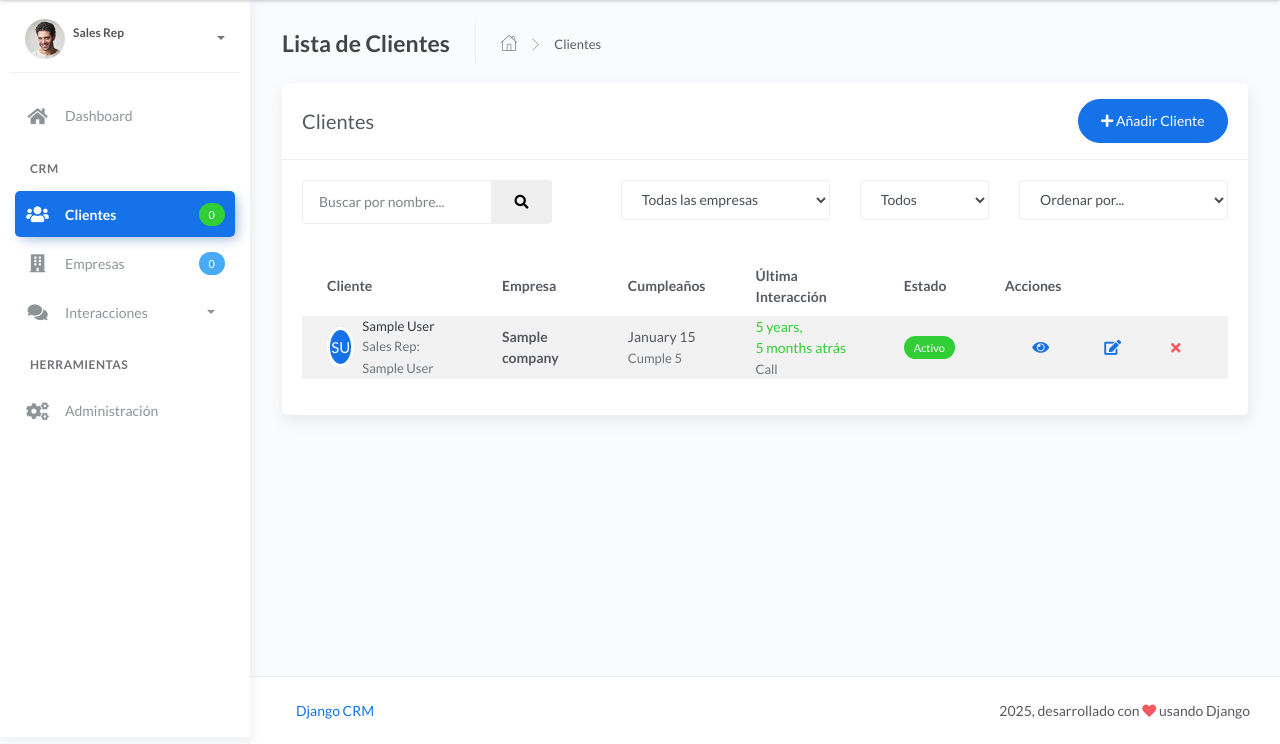
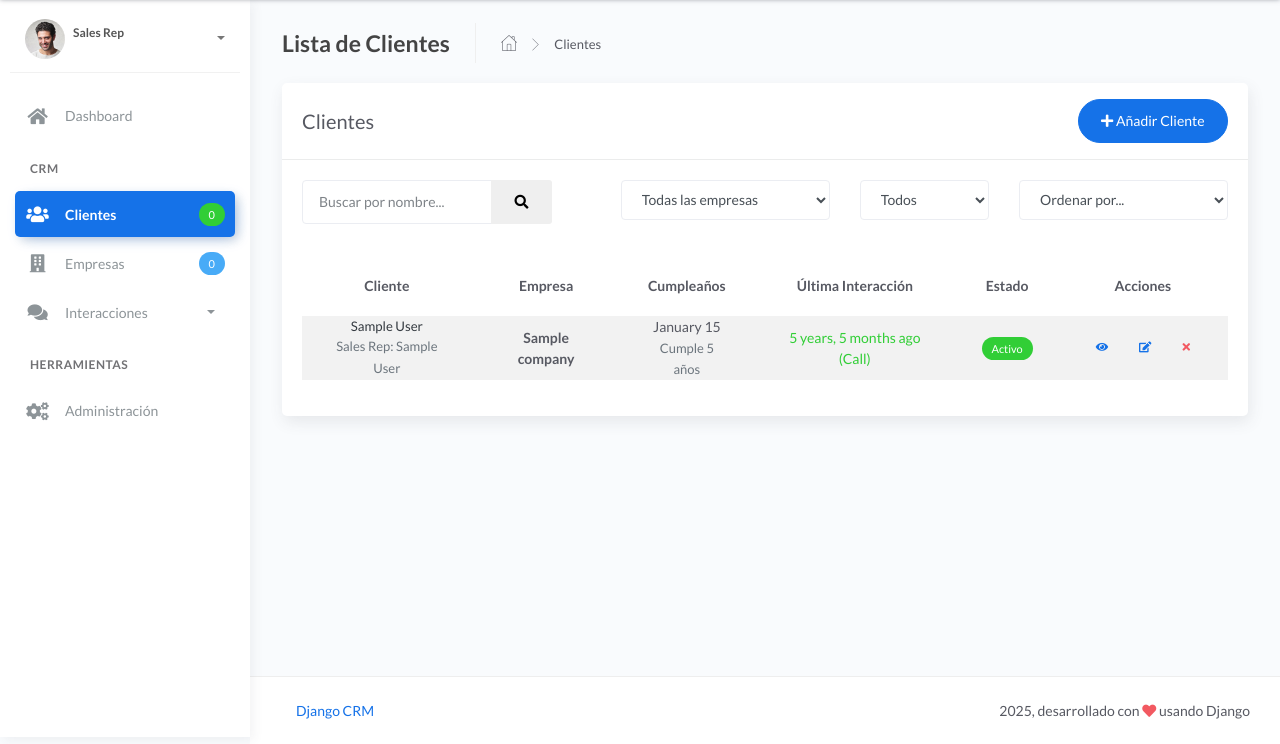
Before and after one commit to LucianolejandroUtp/django_app, a Django app: page /customers/ in a window 1280 px wide. Shown: the part 63-807 px from the top of the page. Run offline with Django 5.2, Linux system fonts and the light colour scheme; tables that the repository leaves empty hold one stand-in row (values such as "Sample post"); some libraries are stand-ins or nearby versions.

Commit message:
🐛 fix(customer): corregir última interacción y mejorar diseño de tabla
- Implementar Subquery para obtener tipo de interacción más reciente por fecha
- Corregir formato de última interacción a "X ago (Type)" en una línea
- Restaurar formato de cumpleaños con fecha "February 5" y edad "Cumple X años"
- Eliminar avatares circulares de la columna cliente
- Centrar todo el contenido de la tabla (headers y celdas)
- Reducir tamaño de botones de acciones (btn-lg → btn-sm)
- Agregar gap de 5px entre botones para mejor espaciado
- Optimizar consultas ORM eliminando Max() incorrecto en interaction_type

Fixes: Antes usaba Max('interaction_type') que retornaba valor alfabético mayor
       en lugar del tipo de la interacción más reciente cronológicamente

```diff
--- a/crm_app/templates/crm_app/customer_list.html
+++ b/crm_app/templates/crm_app/customer_list.html
@@ -108,30 +108,18 @@
                     <table class="table table-striped mt-3">
                         <thead>
                             <tr>
-                                <th scope="col">Cliente</th>
-                                <th scope="col">Empresa</th>
-                                <th scope="col">Cumpleaños</th>
-                                <th scope="col">Última Interacción</th>
-                                <th scope="col">Estado</th>
-                                <th scope="col">Acciones</th>
+                                <th scope="col" class="text-center">Cliente</th>
+                                <th scope="col" class="text-center">Empresa</th>
+                                <th scope="col" class="text-center">Cumpleaños</th>
+                                <th scope="col" class="text-center">Última Interacción</th>
+                                <th scope="col" class="text-center">Estado</th>
+                                <th scope="col" class="text-center">Acciones</th>
                             </tr>
                         </thead>
                         <tbody>
                             {% for customer in customers %}
                             <tr>
-                                <td>
-                                    <div class="d-flex align-items-center">
-                                        <div class="avatar avatar-sm mr-2">
-                                            {% if customer.get_full_name %}
-                                                <span class="avatar-title rounded-circle border border-white bg-primary text-white">
-                                                    {{ customer.first_name.0|upper }}{{ customer.last_name.0|upper }}
-                                                </span>
-                                            {% else %}
-                                                <span class="avatar-title rounded-circle border border-white bg-secondary text-white">
-                                                    ?
-                                                </span>
-                                            {% endif %}
-                                        </div>
+                                <td class="text-center">
                                     <div>
                                         <h6 class="mb-0">
                                             <a href="{% url 'crm_app:customer_detail' customer.pk %}" class="text-dark">
@@ -140,47 +128,44 @@
                                         </h6>
                                         <small class="text-muted">Sales Rep: {{ customer.sales_rep.get_full_name }}</small>
                                     </div>
-                                    </div>
                                 </td>
-                                <td>
+                                <td class="text-center">
                                     <span class="fw-bold">{{ customer.company.name }}</span>
                                 </td>
-                                <td>
+                                <td class="text-center">
                                     {% if customer.birth_date %}
                                         {{ customer.birth_date|date:"F j" }}
                                         <br>
                                         <small class="text-muted">
-                                            Cumple {{ customer.age }}
+                                            Cumple {{ customer.age }} años
                                         </small>
                                     {% else %}
                                         <span class="text-muted">No especificado</span>
                                     {% endif %}
                                 </td>
-                                <td>
+                                <td class="text-center">
                                     {% if customer.last_interaction_date %}
-                                        <span class="text-success">{{ customer.last_interaction_date|timesince }} atrás</span>
-                                        <br>
-                                        <small class="text-muted">{{ customer.last_interaction_type }}</small>
+                                        <span class="text-success">{{ customer.last_interaction_date|timesince }} ago ({{ customer.last_interaction_type }})</span>
                                     {% else %}
                                         <span class="text-muted">Sin interacciones</span>
                                     {% endif %}
                                 </td>
-                                <td>
+                                <td class="text-center">
                                     {% if customer.is_active %}
                                         <span class="badge badge-success">Activo</span>
                                     {% else %}
                                         <span class="badge badge-danger">Inactivo</span>
                                     {% endif %}
                                 </td>
-                                <td>
-                                    <div class="form-button-action">
-                                        <a href="{% url 'crm_app:customer_detail' customer.pk %}" class="btn btn-link btn-primary btn-lg" data-original-title="Ver Detalles">
+                                <td class="text-center">
+                                    <div class="form-button-action" style="gap: 5px;">
+                                        <a href="{% url 'crm_app:customer_detail' customer.pk %}" class="btn btn-link btn-primary btn-sm" data-original-title="Ver Detalles">
                                             <i class="fa fa-eye"></i>
                                         </a>
-                                        <button type="button" class="btn btn-link btn-primary btn-lg" data-original-title="Editar">
+                                        <button type="button" class="btn btn-link btn-primary btn-sm" data-original-title="Editar">
                                             <i class="fa fa-edit"></i>
                                         </button>
-                                        <button type="button" class="btn btn-link btn-danger" data-original-title="Eliminar">
+                                        <button type="button" class="btn btn-link btn-danger btn-sm" data-original-title="Eliminar">
                                             <i class="fa fa-times"></i>
                                         </button>
                                     </div>
--- a/crm_app/views.py
+++ b/crm_app/views.py
@@ -1,7 +1,7 @@
 from django.shortcuts import render, get_object_or_404
 from django.views.generic import ListView, DetailView, TemplateView
 from django.contrib.auth.mixins import LoginRequiredMixin
-from django.db.models import Q, Count, Max, F, CharField, Value
+from django.db.models import Q, Count, Max, F, CharField, Value, Subquery, OuterRef
 from django.db.models.functions import Concat
 from django.contrib.auth.models import User
 from django.http import HttpResponse
@@ -25,11 +25,15 @@ class DashboardView(TemplateView):
         }
 
         # Clientes recientes con última interacción
+        latest_interaction_subquery = Interaction.objects.filter(
+            customer=OuterRef('pk')
+        ).order_by('-interaction_date')
+
         context['recent_customers'] = Customer.objects.select_related(
             'company', 'sales_rep'
         ).annotate(
             last_interaction_date=Max('interactions__interaction_date'),
-            last_interaction_type=Max('interactions__interaction_type')
+            last_interaction_type=Subquery(latest_interaction_subquery.values('interaction_type')[:1])
         ).order_by('-created_at')[:10]
 
         # Estadísticas por sales rep
@@ -75,11 +79,16 @@ class CustomerListView(ListView):
     paginate_by = 25
 
     def get_queryset(self):
+        # Subquery para obtener el tipo de la interacción más reciente
+        latest_interaction = Interaction.objects.filter(
+            customer=OuterRef('pk')
+        ).order_by('-interaction_date')
+
         queryset = Customer.objects.select_related(
             'company', 'sales_rep'
         ).annotate(
             last_interaction_date=Max('interactions__interaction_date'),
-            last_interaction_type=Max('interactions__interaction_type')
+            last_interaction_type=Subquery(latest_interaction.values('interaction_type')[:1])
         )
 
         # Filtro de búsqueda por nombre
```
Lines whose indentation alone changed are shown as unchanged.
